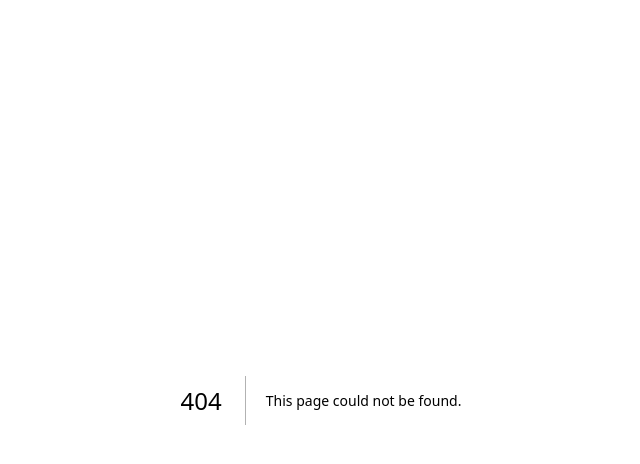
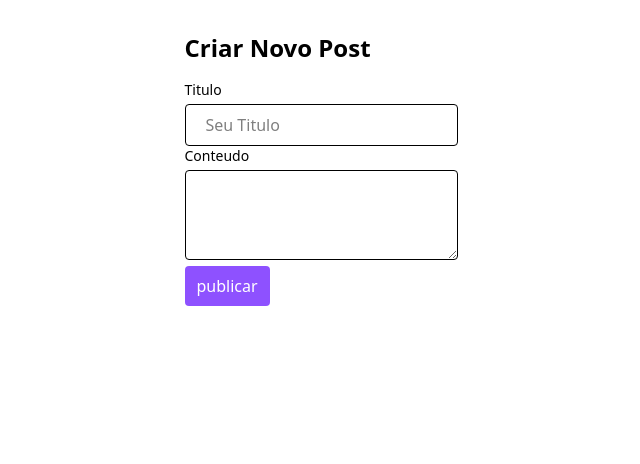
Before and after one commit to Davi-santos16/introducao-nextjs, a Next.js app: page /create-post in a window 1280 px wide. Before the commit this address had no page. Shown: the top 464 px of the page, without its empty margins (319-959 px from the left). Built offline with nearby package versions, Linux system fonts and the light colour scheme.

Commit message:
feat:atualizaçao

```diff
--- a/package.json
+++ b/package.json
@@ -9,6 +9,7 @@
     "lint": "next lint"
   },
   "dependencies": {
+    "axios": "^1.9.0",
     "lucide-react": "^0.511.0",
     "next": "15.3.2",
     "react": "^19.0.0",
--- /dev/null
+++ b/src/app/create-post/page.tsx
@@ -0,0 +1,91 @@
+'use client'
+
+import { useState } from "react";
+import axios from "axios";
+
+
+type FormData = {
+    title:string;
+    body:string;
+}
+
+type RespondeData = {
+    id:number
+    title:string;
+    body:string;
+}
+export default function CreatePost(){
+
+    const [formData, setFormaData] = useState<FormData>(
+        {title:"",body:""
+    })
+
+    const [respondeData, setRespondeData] = useState<RespondeData | null>(
+        null
+    )
+
+    const handleChange = (event: React.ChangeEvent<HTMLInputElement | HTMLTextAreaElement>)=>{
+        setFormaData({
+            ...formData,
+            [event.target.name]:event.target.value
+
+        })
+
+    }
+
+    const HandleSubmit = async (event: React.FormEvent)=>{
+        event.preventDefault();
+
+       const {data} = await axios.post("https://jsonplaceholder.typicode.com/posts", formData, {headers:{"Content-Type":"application/json"}})
+       setRespondeData(data)
+
+    }
+
+    return(
+        <div className="flex justify-center p-8">
+            <div >
+                <h1 className="text-2xl font-bold mb-4 ">Criar Novo Post</h1>
+                <form onSubmit={HandleSubmit}>
+                    <div>
+                        <label className="block text-sm font-medium ">Titulo</label>
+                        <input
+                        className="mt-1 border rounded px-5 py-2 w-full"
+                        type="text"
+                        name="title"
+                        placeholder="Seu Titulo"
+                        value={formData.title}
+                        required
+                        onChange={handleChange}
+
+                        />
+                    </div>
+
+                    <div>
+                        <label className="block text-sm font-medium">Conteudo</label>
+                        <textarea
+                        name="body"
+                        className="mt-1 border rounded px-5 py-2 w-full"
+                        rows={3}
+                        onChange={handleChange}
+                        value={formData.body}
+                        />
+                    </div>
+                    <button className="bg-violet-500 hover:bg-violet-600 text-white px-3 py-2 rounded cursor-pointer  ">
+                        publicar
+                    </button>
+                </form>
+                {respondeData && (
+                    <div className="mt-6 border border-green-500 bg-green-100">
+                        <p>
+                            post Criado com sucesso!
+                        </p>
+                        <p>{respondeData.id}</p>
+                        <p>Titulo:{respondeData.title}</p>
+                        <p>conteudo:{respondeData.body}</p>
+                    </div>
+
+                )}
+            </div>
+        </div>
+    )
+}
--- /dev/null
+++ b/src/app/dogs/page.tsx
@@ -0,0 +1,38 @@
+'use client'
+import { useState, useEffect } from "react"
+
+export default function Dogs() {
+    const [dogImage, setDogImage] = useState<string | null>(null)
+
+    const fetchDog = async () => {
+        const res = await fetch("https://dog.ceo/api/breeds/image/random")
+        const data = await res.json()
+        setDogImage(data.message)
+    }
+
+    useEffect(() => { fetchDog() }, [])
+
+    return (
+        <div className="flex flex-col items-center p-4">
+            <h1 className="text-3xl font-bold mb-6">Random Dogs</h1>
+
+            {/* Usando <img> tradicional */}
+            <div className="mb-6 w-64 h-64 overflow-hidden rounded-lg">
+                {dogImage && (
+                    <img
+                        src={dogImage}
+                        alt="Random dog"
+                        className="w-full h-full object-cover"
+                    />
+                )}
+            </div>
+
+            <button
+                onClick={fetchDog}
+                className="bg-blue-600 px-6 py-2 text-white rounded-xl hover:bg-blue-700 transition-colors"
+            >
+                Buscar Outro Cachorro
+            </button>
+        </div>
+    )
+}
```
Also changed, not shown: 1 other file (tests, documents, lock files or other folders).
